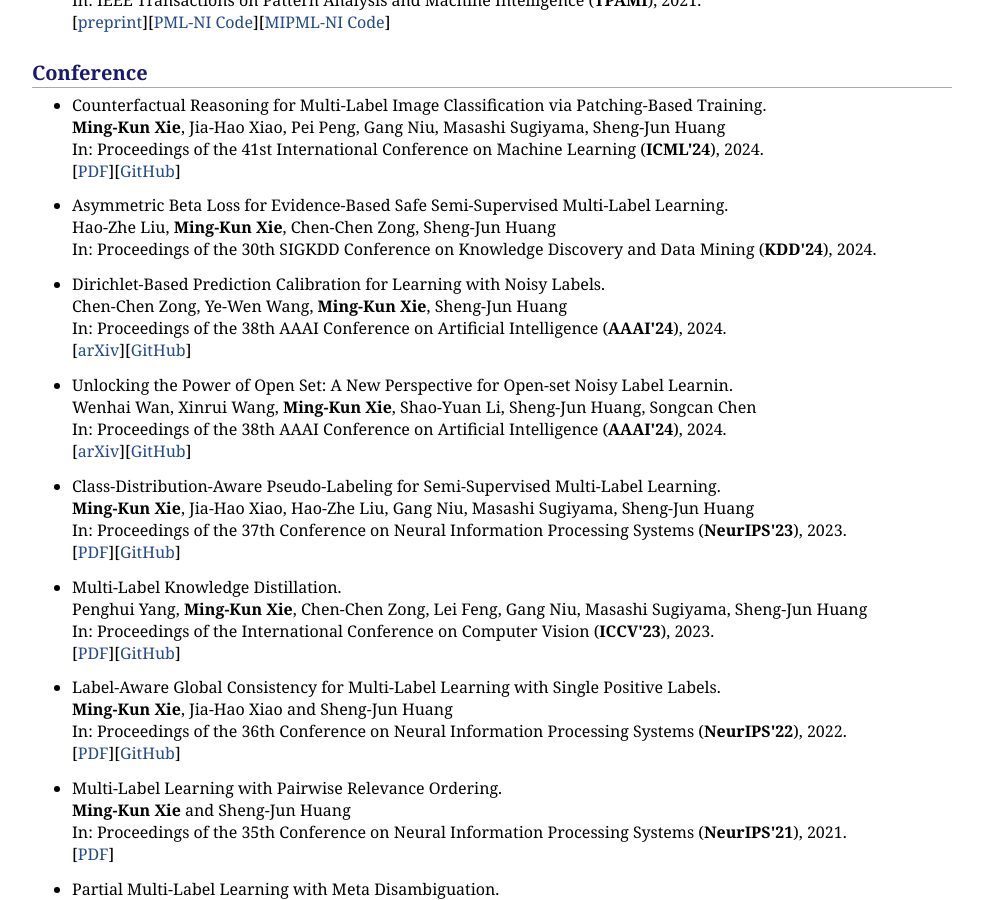
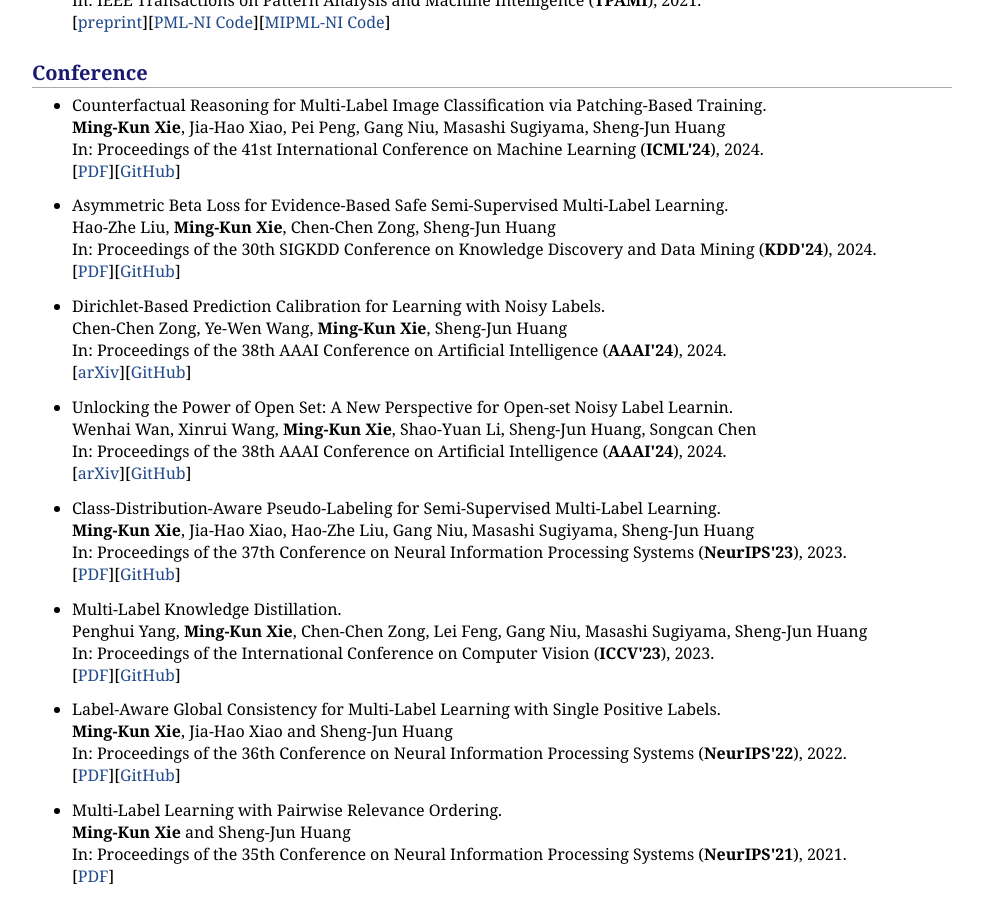
Before and after one commit to xiemk/xiemk.github.io, a Jekyll site: the page index.html, which Jekyll copies as it is, in a window 1280 px wide and 900 px high, scrolled down 1123 px. Shown: the whole window, without its empty margins (148-1131 px from the left). Built offline with Jekyll 4.4.1, drawn with Linux system fonts in a browser that asks for light colours.

Commit message:
updating

```diff
--- a/index.html
+++ b/index.html
@@ -79,6 +79,7 @@ Email: mkxie@nuaa.edu.cn <br />
 
 <ul style="list-style-type:disc">
   <li>Asymmetric Beta Loss for Evidence-Based Safe Semi-Supervised Multi-Label Learning.<br>Hao-Zhe Liu, <b>Ming-Kun Xie</b>, Chen-Chen Zong, Sheng-Jun Huang<br>In: Proceedings of the 30th SIGKDD Conference on Knowledge Discovery and Data Mining (<strong>KDD'24</strong>), 2024.<br>
+  [<a href="publication/kdd24-abl.pdf">PDF</a>][<a href="https://github.com/hz681/AsymmetricBetaLoss">GitHub</a>]
   </li>
 </ul>
 
```
Also changed, not shown: 1 other file.
